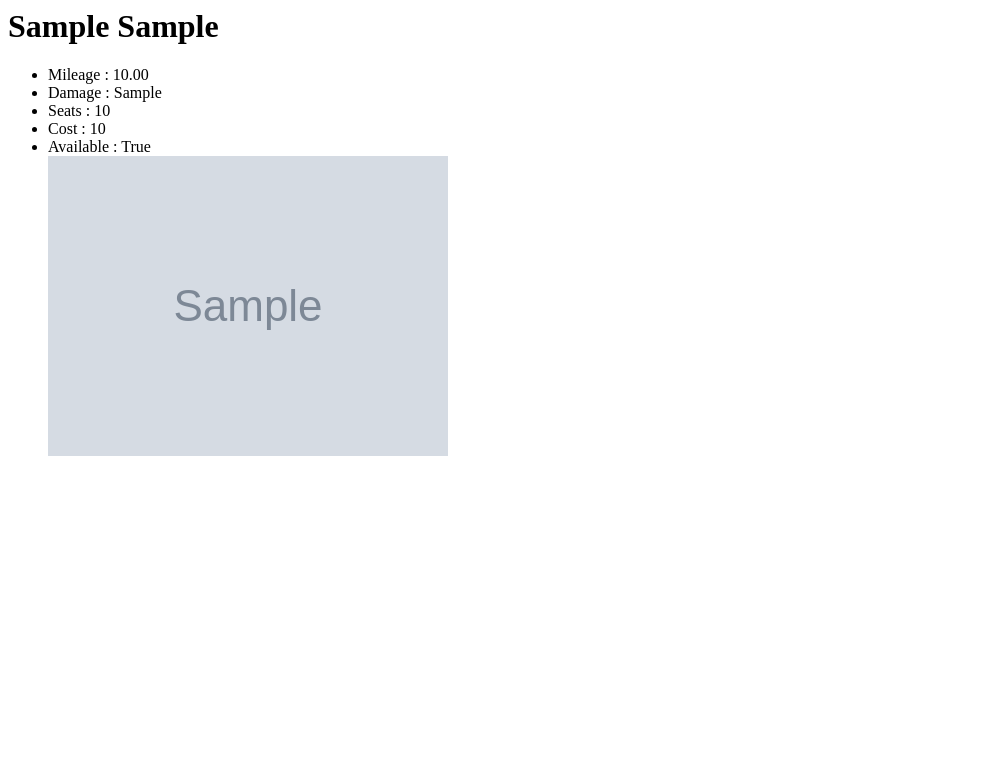
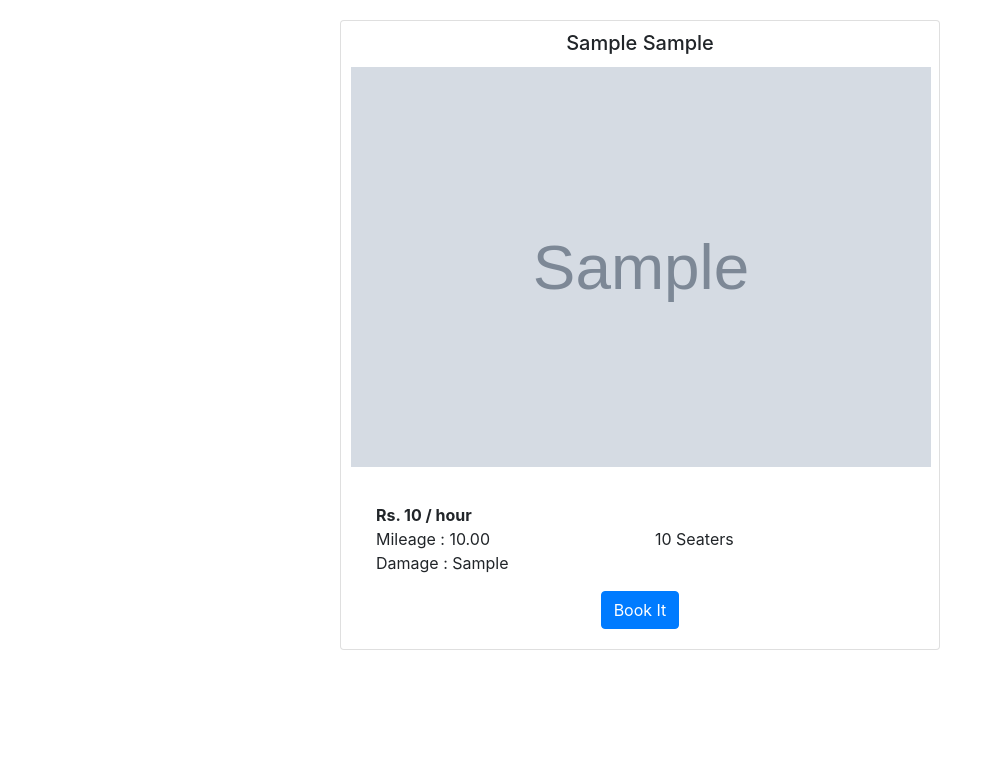
Before and after one commit to MerwinSamuel/RideShare, a Django app: page /1 in a window 1280 px wide. Shown: the top 783 px of the page, without its empty margins (0-994 px from the left). Run offline with Django 3.2, Linux system fonts and the light colour scheme; tables that the repository leaves empty hold one stand-in row (values such as "Sample post"); grey boxes marked "Sample" are stand-in pictures; some libraries are stand-ins or nearby versions.

Commit message:
Detail.html updated

```diff
--- a/templates/detail.html
+++ b/templates/detail.html
@@ -1,4 +1,4 @@
-<h1>{{ vehicle.make }} {{ vehicle.model }} </h1>
+<!--<h1>{{ vehicle.make }} {{ vehicle.model }} </h1>
 <ul>
     <li>Mileage : {{ vehicle.mileage }}</li>
     <li>Damage : {{ vehicle.damage }}</li>
@@ -7,4 +7,78 @@
     <li>Available : {{ vehicle.availability }}</li>
     <img src=" {{vehicle.imageurl }} " alt="Image">
 
-</ul>
+</ul>-->
+
+
+<!doctype html>
+<html lang="en">
+  <head>
+    <!-- Required meta tags -->
+    <meta charset="utf-8">
+    <meta name="viewport" content="width=device-width, initial-scale=1, shrink-to-fit=no">
+
+    <!-- Bootstrap CSS -->
+    <link rel="stylesheet" href="https://stackpath.bootstrapcdn.com/bootstrap/4.1.3/css/bootstrap.min.css" integrity="sha384-MCw98/SFnGE8fJT3GXwEOngsV7Zt27NXFoaoApmYm81iuXoPkFOJwJ8ERdknLPMO" crossorigin="anonymous">
+
+    <style type="text/css">
+        img {
+          width: 580px;
+          height: 400px;
+          margin-left: 10px;
+         }
+         body{
+             margin-top: 20px;
+         }
+         h5{
+             text-align: center;
+             margin-top: 10px;
+         }
+      </style>
+    <title>Car Info</title>
+  </head>
+  <body>
+
+    <!-- Optional JavaScript -->
+    <!-- jQuery first, then Popper.js, then Bootstrap JS -->
+    <script src="https://code.jquery.com/jquery-3.3.1.slim.min.js" integrity="sha384-q8i/X+965DzO0rT7abK41JStQIAqVgRVzpbzo5smXKp4YfRvH+8abtTE1Pi6jizo" crossorigin="anonymous"></script>
+    <script src="https://cdnjs.cloudflare.com/ajax/libs/popper.js/1.14.3/umd/popper.min.js" integrity="sha384-ZMP7rVo3mIykV+2+9J3UJ46jBk0WLaUAdn689aCwoqbBJiSnjAK/l8WvCWPIPm49" crossorigin="anonymous"></script>
+    <script src="https://stackpath.bootstrapcdn.com/bootstrap/4.1.3/js/bootstrap.min.js" integrity="sha384-ChfqqxuZUCnJSK3+MXmPNIyE6ZbWh2IMqE241rYiqJxyMiZ6OW/JmZQ5stwEULTy" crossorigin="anonymous"></script>
+
+    <div class="container d-flex justify-content-center">
+        <div class="card" style="width: 600px;">
+            <h5 class="card-title">{{ vehicle.make }} {{ vehicle.model }}</h5>
+            <img src=" {{vehicle.imageurl }} " alt="Image">
+            <div class="card-body">
+
+              <p class="card-text">
+                  <div class="container">
+                      <div class="row">
+                          <div class="col">
+                             <b> Rs. {{ vehicle.cost }} / hour </b>
+                          </div>
+                      </div>
+                      <div class="row">
+                        <div class="col">
+                            Mileage : {{ vehicle.mileage }}
+                        </div>
+                        <div class="col">
+                          {{ vehicle.seats }} Seaters
+                      </div>
+                    </div>
+                    <div class="row">
+                        <div class="col">
+                            Damage : {{ vehicle.damage }}
+                        </div>
+                    </div>
+                  </div>
+              </p>
+              <div style="text-align: center;">
+              <a href="#" class="btn btn-primary">Book It</a>
+              </div>
+            </div>
+        </div>
+
+    </div>
+
+    </body>
+</html>
```
